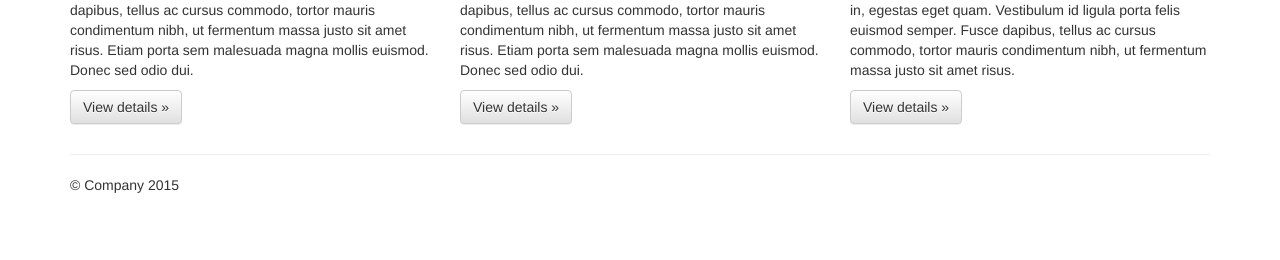
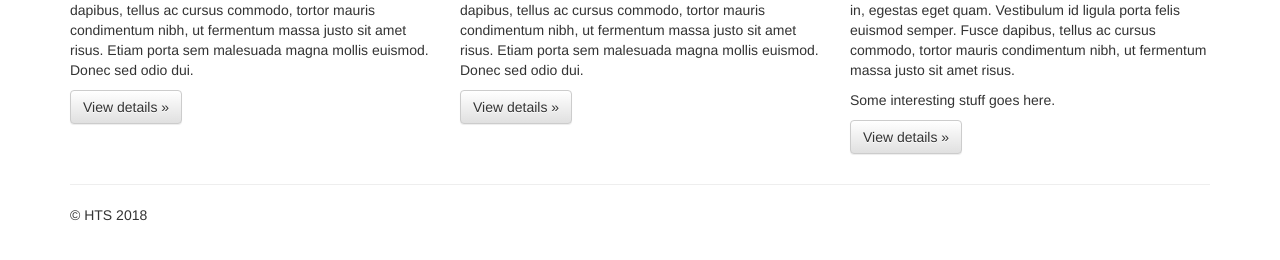
Before and after one commit to htsdevteam/git-cplt-starter-web, a plain HTML site: page index.html in a window 1280 px wide. Shown: the part 494-754 px from the top of the page. Drawn offline with nearby package versions, Linux system fonts and the light colour scheme.

Commit message:
Made changes to index

```diff
--- a/index.html
+++ b/index.html
@@ -10,7 +10,7 @@ Copyright 2018 HTS
     <head>
         <meta charset="utf-8">
         <meta http-equiv="X-UA-Compatible" content="IE=edge,chrome=1">
-        <title>An example web site</title>
+        <title>A great web site</title>
         <meta name="description" content="">
         <meta name="viewport" content="width=device-width, initial-scale=1">
         <link rel="apple-touch-icon" href="apple-touch-icon.png">
@@ -81,6 +81,7 @@ Copyright 2018 HTS
         <div class="col-md-4">
           <h2>Heading</h2>
           <p>Donec sed odio dui. Cras justo odio, dapibus ac facilisis in, egestas eget quam. Vestibulum id ligula porta felis euismod semper. Fusce dapibus, tellus ac cursus commodo, tortor mauris condimentum nibh, ut fermentum massa justo sit amet risus.</p>
+		  <p>Some interesting stuff goes here.
           <p><a class="btn btn-default" href="#" role="button">View details &raquo;</a></p>
         </div>
       </div>
@@ -88,7 +89,7 @@ Copyright 2018 HTS
       <hr>
 
       <footer>
-        <p>&copy; Company 2015</p>
+        <p>&copy; HTS 2018</p>
       </footer>
     </div> <!-- /container -->        <script src="//ajax.googleapis.com/ajax/libs/jquery/1.11.2/jquery.min.js"></script>
         <script>window.jQuery || document.write('<script src="js/vendor/jquery-1.11.2.min.js"><\/script>')</script>
```
